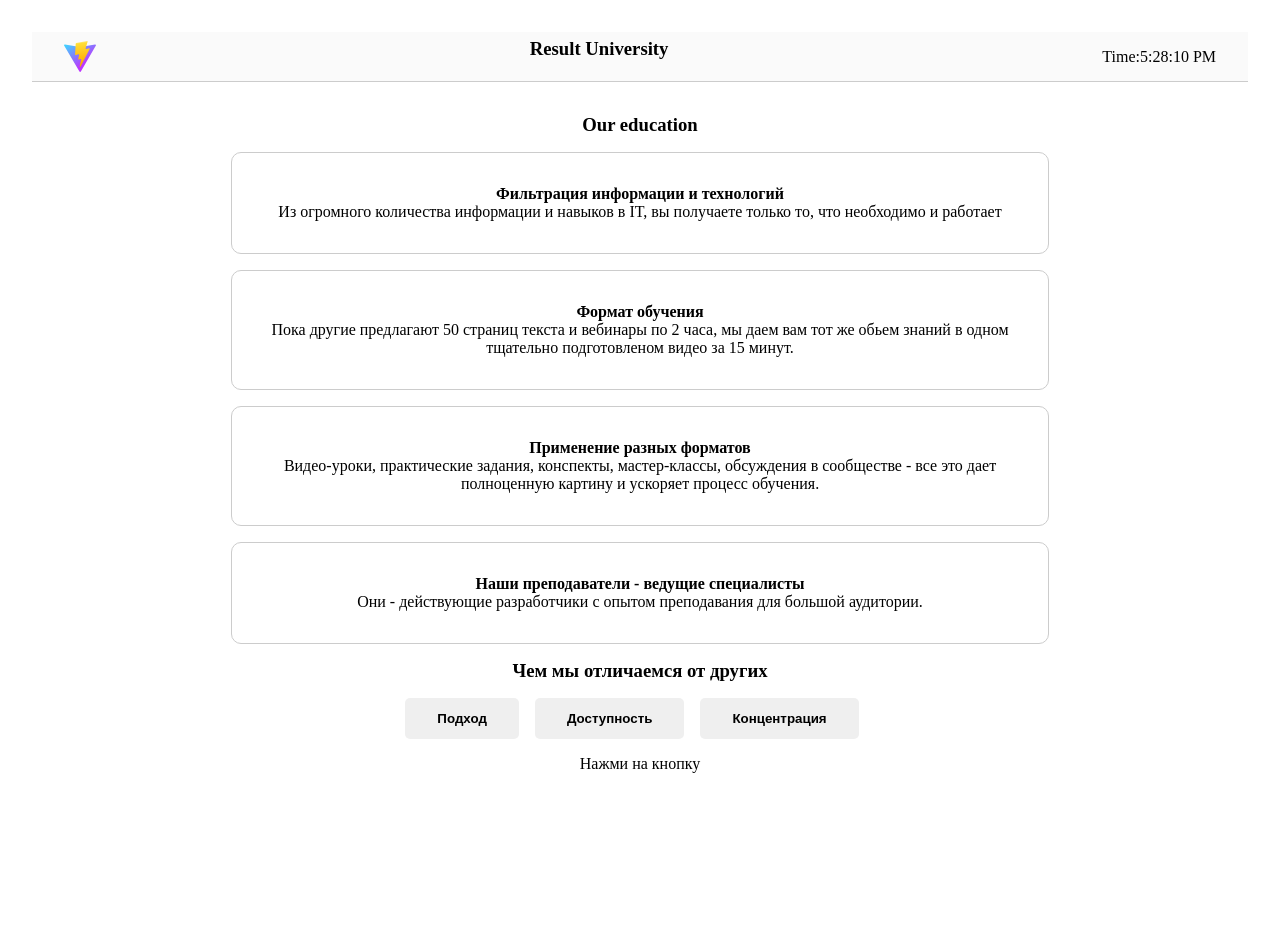
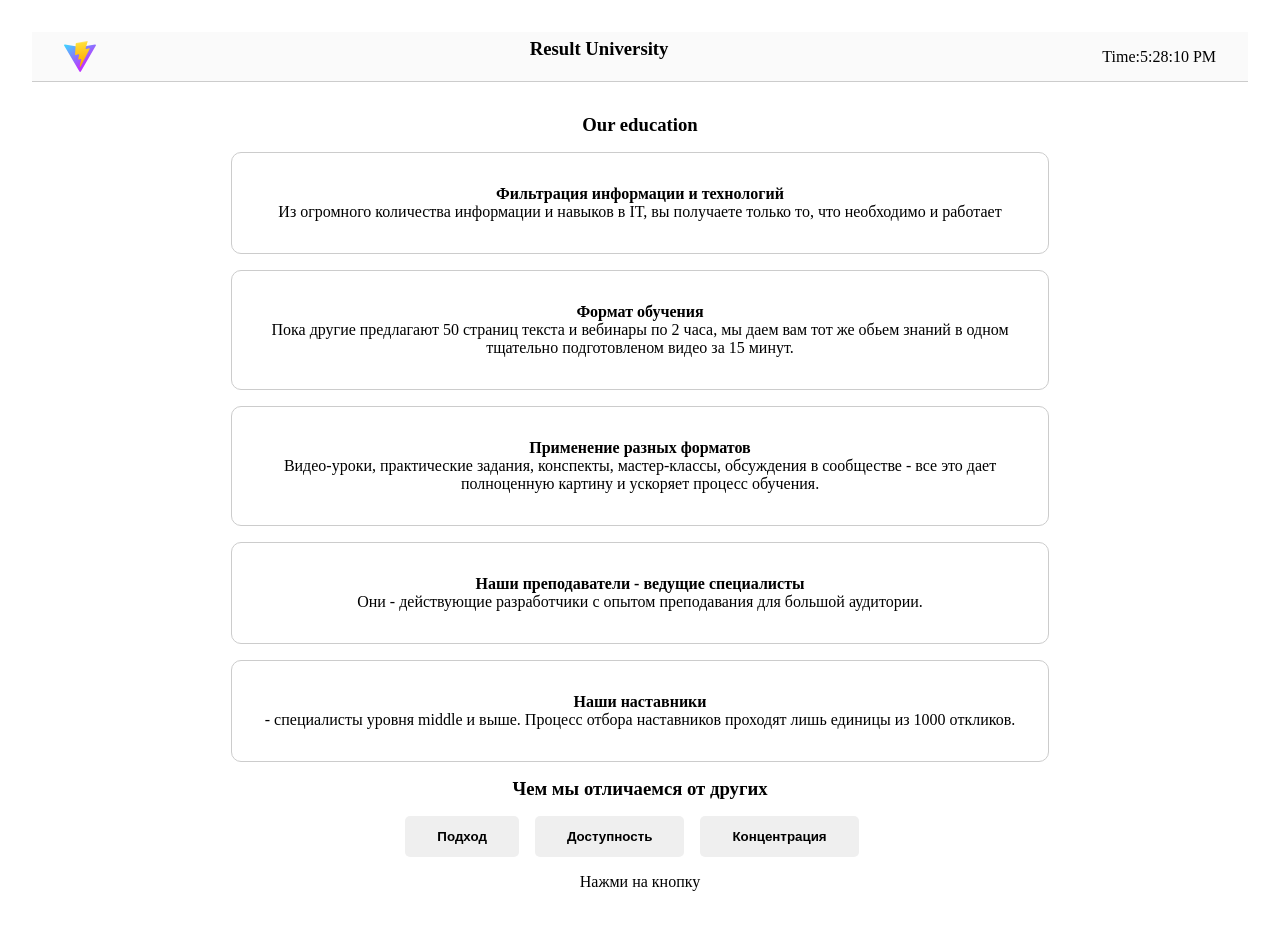
Before and after one commit to AleksandrKompanetc/react-vite-app, a React (Vite) app in the folder react-vite-intro/: page / in a window 1280 px wide. Shown: the top 930 px of the page. Before the commit the page ends 837 px from the top, so only its background shows below. Built offline with nearby package versions, Linux system fonts and the light colour scheme.

Commit message:
added some components

```diff
--- a/react-vite-intro/src/App.jsx
+++ b/react-vite-intro/src/App.jsx
@@ -1,18 +1,9 @@
 import './App.css'
 import Header from './components/Header';
-import WayToTeach from './components/WayToTeach';
-import Button from './components/Button/Button';
-import { useState } from 'react';
-import { ways, differences } from './data';
+import TeachingSection from './components/TeachingSection';
+import DifferencesSection from './components/DifferencesSection';
 
 export default function App() {
-
-  const [contentType, setContentType] = useState(null);
-
-  function handleClick(type) {
-    console.log('button click', type);
-    setContentType(type);
-  }
 
   // let tabContent = null;
 
@@ -26,55 +17,8 @@ export default function App() {
     <div>
       <Header />
       <main>
-        <section>
-          <h3>Our education</h3>
-
-          <ul>
-            <WayToTeach
-              title={ways[0].title}
-              description={ways[0].description}
-            />
-            <WayToTeach {...ways[1]} />
-            <WayToTeach {...ways[2]} />
-            <WayToTeach {...ways[3]} />
-          </ul>
-        </section>
-        <section>
-          <h3>Чем мы отличаемся от других</h3>
-          <Button
-            isActive={contentType === 'way'}
-            onClick={() => handleClick('way')}
-          >
-            Подход
-          </Button>
-          <Button
-            isActive={contentType === 'easy'}
-            onClick={() => handleClick('easy')}
-          >
-            Доступность
-          </Button>
-          <Button
-            isActive={contentType === 'programm'}
-            onClick={() => handleClick('programm')}
-          >
-            Концентрация
-          </Button>
-
-          {/* { contentType ? (
-            <p>{differences[contentType]}</p>
-          ) : (
-            <p>Нажми на кнопку</p>
-          ) } */}
-
-          {/* { !contentType ? <p>Нажми на кнопку</p> : null }
-          { contentType ? <p>{differences[contentType]}</p> : null } */}
-
-          {!contentType && <p>Нажми на кнопку</p>}
-          {contentType && <p>{differences[contentType]}</p>}
-
-          {/* { tabContent } */}
-
-        </section>
+        <TeachingSection />
+        <DifferencesSection />
       </main>
     </div>
   )
--- a/react-vite-intro/src/components/Button/Button.jsx
+++ b/react-vite-intro/src/components/Button/Button.jsx
@@ -1,7 +1,8 @@
 import './Button.css';
 
 export default function Button({ children, onClick, isActive }) {
-
+  // let classes = 'button'
+  // if (isActive) classes += ' active'
   return (
     <button
       className={isActive ? 'button active' : 'button'}
--- /dev/null
+++ b/react-vite-intro/src/components/DifferencesSection.jsx
@@ -0,0 +1,50 @@
+import { useState } from 'react';
+import Button from "./Button/Button";
+import { differences } from '../data';
+
+export default function DifferencesSection() {
+  const [contentType, setContentType] = useState(null);
+
+  function handleClick(type) {
+    console.log('button click', type);
+    setContentType(type);
+  }
+  return (
+    <section>
+          <h3>Чем мы отличаемся от других</h3>
+          <Button
+            isActive={contentType === 'way'}
+            onClick={() => handleClick('way')}
+          >
+            Подход
+          </Button>
+          <Button
+            isActive={contentType === 'easy'}
+            onClick={() => handleClick('easy')}
+          >
+            Доступность
+          </Button>
+          <Button
+            isActive={contentType === 'programm'}
+            onClick={() => handleClick('programm')}
+          >
+            Концентрация
+          </Button>
+
+          {/* { contentType ? (
+            <p>{differences[contentType]}</p>
+          ) : (
+            <p>Нажми на кнопку</p>
+          ) } */}
+
+          {/* { !contentType ? <p>Нажми на кнопку</p> : null }
+          { contentType ? <p>{differences[contentType]}</p> : null } */}
+
+          {!contentType && <p>Нажми на кнопку</p>}
+          {contentType && <p>{differences[contentType]}</p>}
+
+          {/* { tabContent } */}
+
+        </section>
+  )
+}
--- /dev/null
+++ b/react-vite-intro/src/components/TeachingSection.jsx
@@ -0,0 +1,22 @@
+import { ways } from "../data";
+import WayToTeach from "./WayToTeach";
+
+export default function TeachingSection() {
+  return (
+    <section>
+          <h3>Our education</h3>
+
+          <ul>
+            {/* <WayToTeach
+              title={ways[0].title}
+              description={ways[0].description}
+            />
+            <WayToTeach {...ways[1]} />
+            <WayToTeach {...ways[2]} />
+            <WayToTeach {...ways[3]} />
+            <WayToTeach {...ways[4]} /> */}
+            {ways.map((way) => (<WayToTeach key={way.title} {...way} />))}
+          </ul>
+        </section>
+  )
+}
--- a/react-vite-intro/src/data.js
+++ b/react-vite-intro/src/data.js
@@ -15,6 +15,10 @@ export const ways = [
     title: 'Наши преподаватели - ведущие специалисты',
     description: 'Они - действующие разработчики с опытом преподавания для большой аудитории.',
   },
+  {
+    title: 'Наши наставники',
+    description: '- специалисты уровня middle и выше. Процесс отбора наставников проходят лишь единицы из 1000 откликов.',
+  },
 ]
 
 export const differences = {
```
